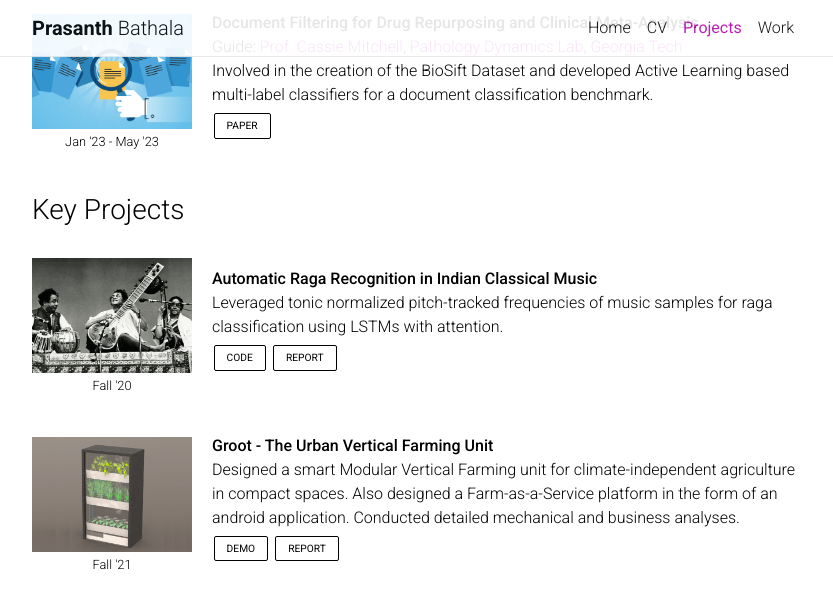
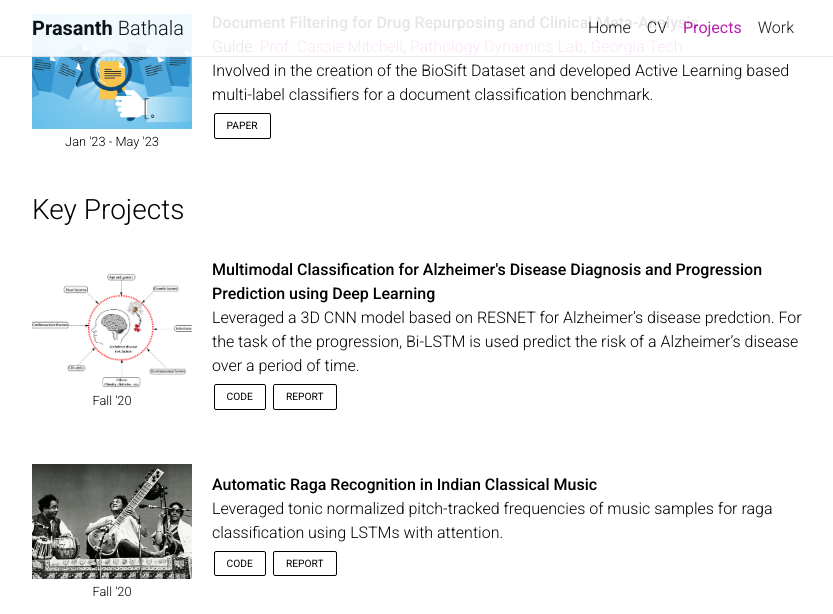
Before and after one commit to prasbathala/prasbathala.github.io, a Jekyll site: the page built from _pages/projects.md, in a window 1280 px wide and 900 px high, scrolled down 755 px, cut to the strip 0-614 px from the top of the window. Shown: the whole strip, without its empty margins (223-1056 px from the left). Built offline with Jekyll 4.4.1, drawn with Linux system fonts in a browser that asks for light colours; nearby versions of some CDN libraries; comment, search, counter and statistics services are not loaded; a style sheet for code colours, icons or effects is not loaded.

```diff
--- a/_data/projects.yml
+++ b/_data/projects.yml
@@ -1,3 +1,16 @@
+- title: Multimodal Classification for Alzheimer's Disease Diagnosis and Progression Prediction using Deep Learning
+  image:
+    src: /assets/img/project/aldetect.png
+    alt:
+  date: Fall '20
+  description: Leveraged a 3D CNN model based on RESNET for Alzheimer's disease predction. For the task of the progression, Bi-LSTM is used predict the risk of a Alzheimer's disease over a period of time.
+  links:
+    code: https://github.com/hsurya08/AD-Classification-and-Progression-prediction
+    demo:
+    blog:
+    report: /assets/pdf/project/Alzheimer_Report.pdf
+
+
 - title: Automatic Raga Recognition in Indian Classical Music
   image:
     src: /assets/img/project/raga.png
```
Also changed, not shown: assets/img/project/aldetect.png (added), assets/img/research/alignkgc.png (deleted), assets/img/research/cs748_lanefollowing.jpg (deleted), assets/img/research/ea_bertint.png (deleted), assets/img/research/marbler.png (deleted), 1 other file.
